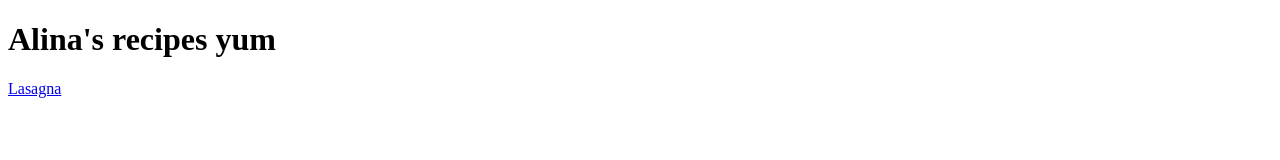
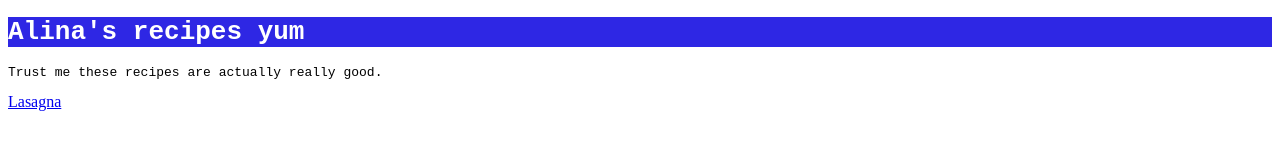
Before and after one commit to ahhhchoo/pizza-menu, a plain HTML site: page index.html in a window 1280 px wide. Drawn offline with Linux system fonts and the light colour scheme.

Commit message:
I added styles

```diff
--- a/index.html
+++ b/index.html
@@ -5,10 +5,12 @@
     <meta charset="UTF-8">
     <meta name="viewport" content="width=device-width, initial-scale=1.0">
     <title>Alina's recipes</title>
+    <link rel="stylesheet" href="styles.css">
 </head>
 
 <body>
     <h1>Alina's recipes yum</h1>
+    <p class="trust">Trust me these recipes are actually really good.</p>
     <a href="recipes/lasagna.html">Lasagna</a>
 </body>
 
--- /dev/null
+++ b/recipes/styles.css
@@ -0,0 +1,13 @@
+h1 {
+    color: white;
+    background-color: rgb(46, 39, 228);
+    font-family: monospace;
+}
+
+h2 {
+    font-family: monospace;
+}
+
+h3 {
+    font-family: monospace;
+}
--- /dev/null
+++ b/styles.css
@@ -0,0 +1,9 @@
+h1 {
+    color: white;
+    background-color: rgb(46, 39, 228);
+    font-family: monospace;
+}
+
+.trust {
+    font-family: monospace;
+}
```
Also changed, not shown: recipes/lasagna.html (+1 -0 lines).
